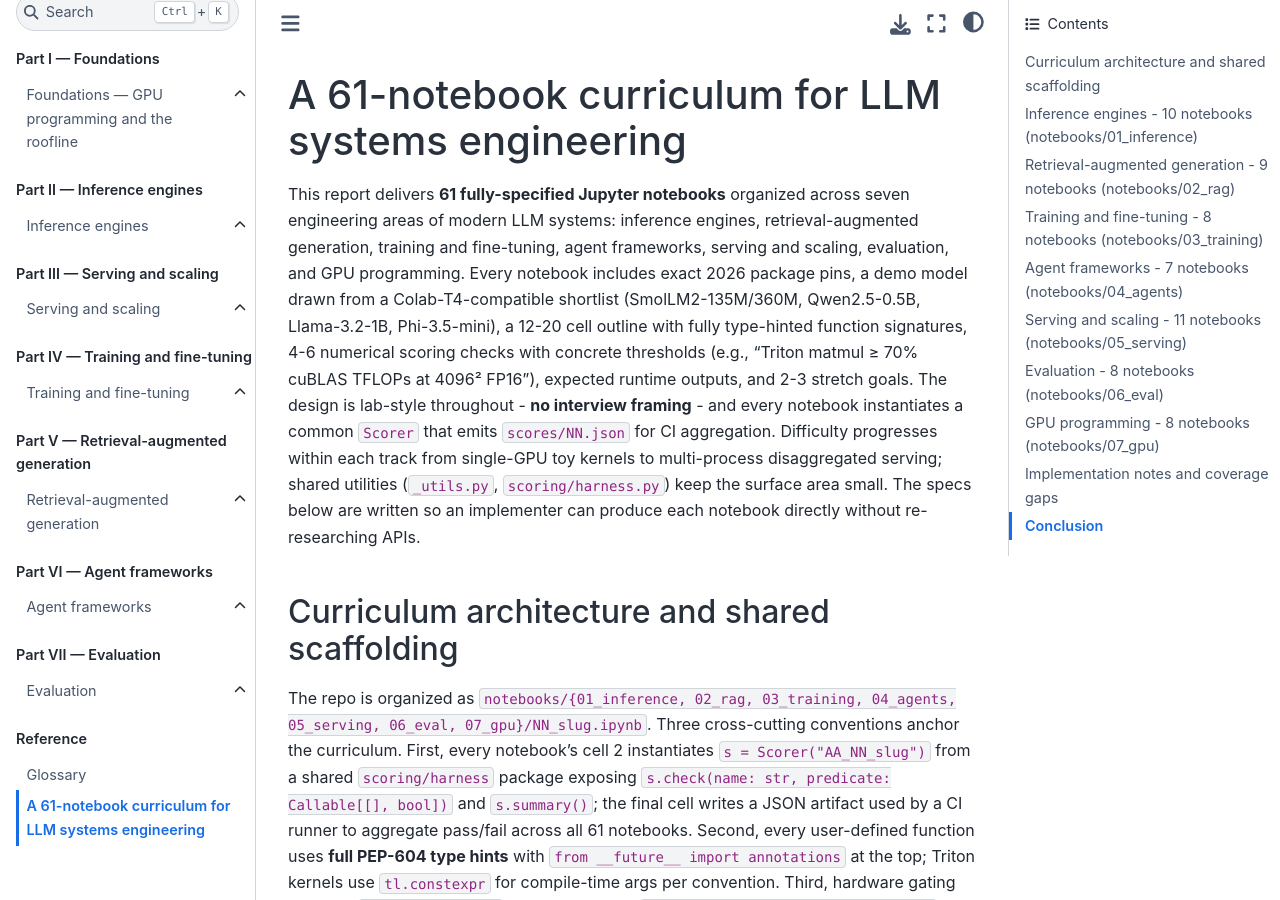
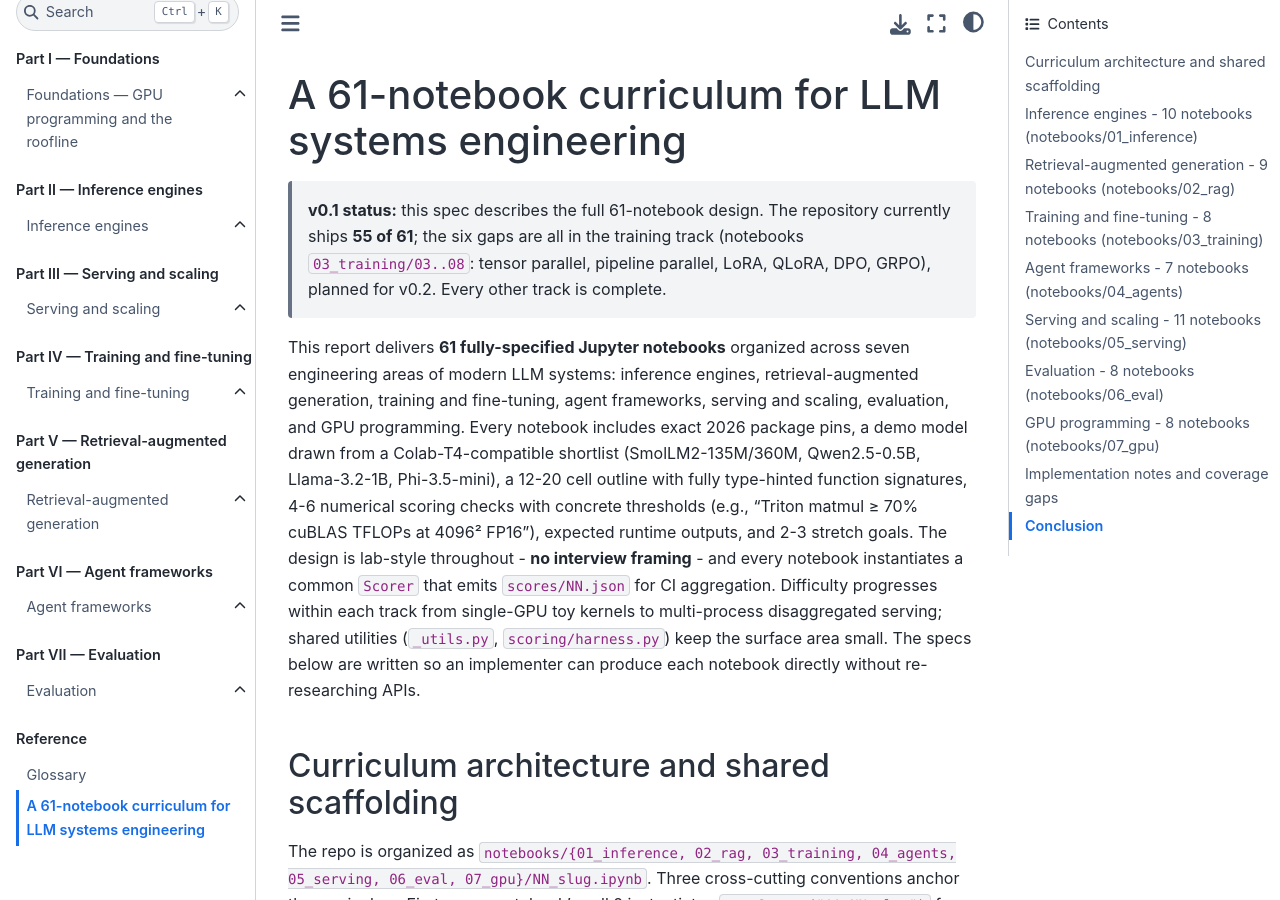
Before and after one commit to hassan11196/llm-systems-cookbook, a Jupyter Book: the page built from CURRICULUM_SPEC.md, in a window 1280 px wide and 900 px high. Built offline with Jupyter Book 1.0.4 settings and Sphinx 7.4.7 and the Sphinx Book theme 1.1.4, drawn with Linux system fonts in a browser that asks for light colours; pages that are not in the unit, such as notebooks, are missing from menus.

Commit message:
docs: pre-publication fixes for blockers flagged by the review pass
Addresses all 10 BLOCKERS surfaced by the four-dimension review of the
repo before going public.

Counts + metadata:
- README.md, CITATION.cff, intro.md: reconcile notebook count to 55
  (actual on-disk count). Serving card goes to 10 (Part III) since
  roofline_analysis is placed under Foundations in the TOC.
- intro.md: "53 of 56 chapters" -> "52 of 55 chapters"; parenthetical
  now lists all three T4-incompatible notebooks instead of two.
- CURRICULUM_SPEC.md: add v0.1 status banner clarifying that 55 of the
  spec's 61 notebooks are shipped (the training track has 2 of 8).
- README: "Full 61-notebook spec" link augmented with v0.1 status.
- CITATION.cff: remove placeholder "0000-0000-0000-0000" ORCID.
- LICENSE: author attribution matches CITATION / pyproject / intro
  ("Muhammad Hassan Ahmed", not "contributors").

Technical corrections:
- 07_gpu/01 DEVICE_PEAKS: H100 row uses consistent SXM5 numbers
  (3350 GB/s + 989 TFLOPs FP16 tensor-core dense). Row now comments
  that H100 PCIe is different.
- 05_serving/01 DEVICES + prose: H100 entry updated to match; ridge
  claim "~225" becomes "~295" (989 / 3350).
- glossary.md FP8 entry: notes that Ada Lovelace (cc 8.9) also
  supports FP8, not only Hopper - reconciling with the compute-
  capability entry that already says ">= 8.9".
- glossary.md prefill/decode entries: "first introduced in 07_gpu/01,
  covered in depth in 01_inference/01" (reflects actual reading order
  per _toc.yml now that the pilot added the definitions there).

Code bugs:
- 03_training/02: fully_shard imported from public torch.distributed.
  fsdp with a fallback to the private _composable.fsdp for older
  torch builds. Also adds "loopback only" comment on MASTER_ADDR.
- 04_agents/05: boxplot(labels=...) -> boxplot(tick_labels=...) so
  matplotlib 3.9+ does not warn and 3.11+ does not error.
- 07_gpu/03: Triton tiled matmul tl.load calls now mask the M and N
  axes in addition to K, so non-divisible shapes don't OOB-read.
  Pointer arithmetic uses clamped offsets to stay in-bounds.

Cross-file consistency:
- 05_serving/04 KIVI header: prerequisite pointing forward to 05_
  serving/05 replaced with 05_serving/03 (KV compression), which
  actually precedes it in the TOC.

No new dependencies; all edited code cells still parse; notebook JSON
normalised to the list-of-strings source format used by the rest of
the book.

```diff
--- a/CURRICULUM_SPEC.md
+++ b/CURRICULUM_SPEC.md
@@ -1,4 +1,10 @@
 # A 61-notebook curriculum for LLM systems engineering
+
+> **v0.1 status:** this spec describes the full 61-notebook design. The
+> repository currently ships **55 of 61**; the six gaps are all in the
+> training track (notebooks `03_training/03..08`: tensor parallel,
+> pipeline parallel, LoRA, QLoRA, DPO, GRPO), planned for v0.2. Every
+> other track is complete.
 
 This report delivers **61 fully-specified Jupyter notebooks** organized across seven engineering areas of modern LLM systems: inference engines, retrieval-augmented generation, training and fine-tuning, agent frameworks, serving and scaling, evaluation, and GPU programming. Every notebook includes exact 2026 package pins, a demo model drawn from a Colab-T4-compatible shortlist (SmolLM2-135M/360M, Qwen2.5-0.5B, Llama-3.2-1B, Phi-3.5-mini), a 12-20 cell outline with fully type-hinted function signatures, 4-6 numerical scoring checks with concrete thresholds (e.g., "Triton matmul ≥ 70% cuBLAS TFLOPs at 4096² FP16"), expected runtime outputs, and 2-3 stretch goals. The design is lab-style throughout - **no interview framing** - and every notebook instantiates a common `Scorer` that emits `scores/NN.json` for CI aggregation. Difficulty progresses within each track from single-GPU toy kernels to multi-process disaggregated serving; shared utilities (`_utils.py`, `scoring/harness.py`) keep the surface area small. The specs below are written so an implementer can produce each notebook directly without re-researching APIs.
 
```
Also changed, not shown: README.md (+4 -4 lines), glossary.md (+8 -5 lines), intro.md (+6 -5 lines), 8 other files.
